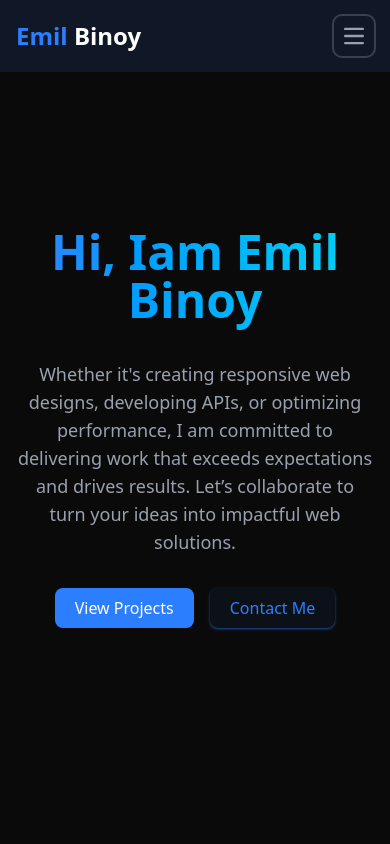
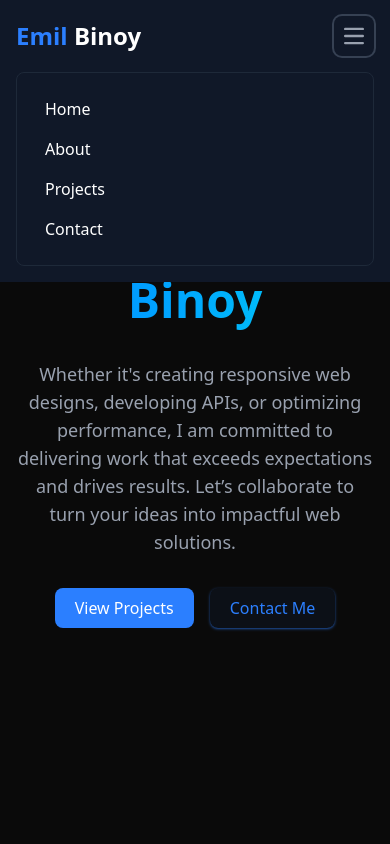
Before and after one commit to Emil-Binoy/Portfolio-using-React, a React (Vite) app: page / in a window 390 px wide. Both pictures are taken after a click on the button "Open main menu". Shown: the top 844 px of the page. Built offline with nearby package versions, Linux system fonts and the light colour scheme.

Commit message:
added toggle nav in mobile

```diff
--- a/src/components/Navbar.jsx
+++ b/src/components/Navbar.jsx
@@ -1,4 +1,12 @@
+import { useState } from "react";
+
 export const Navbar = () => {
+  const [isOpen, setIsOpen] = useState(false);
+
+  const toggleMenu = () =>{
+    setIsOpen(!isOpen);
+  }
+
   return (
     <nav className="z-50 fixed w-full top-0 left-0 bg-gray-900 border-gray-800">
       <div className="max-w-screen-xl flex flex-wrap items-center justify-between mx-auto p-4">
@@ -7,11 +15,9 @@ export const Navbar = () => {
           <span className="text-white"> Binoy</span>
         </a>
         <button
-          data-collapse-toggle="navbar-default"
+          onClick={toggleMenu}
           type="button"
           className="inline-flex items-center p-2 w-10 h-10 justify-center text-sm text-gray-400 rounded-lg md:hidden hover:bg-gray-800 focus:outline-none focus:ring-2 focus:ring-gray-700"
-          aria-controls="navbar-default"
-          aria-expanded="false"
         >
           <span className="sr-only">Open main menu</span>
           <svg
@@ -30,7 +36,7 @@ export const Navbar = () => {
             />
           </svg>
         </button>
-        <div className="hidden w-full md:block md:w-auto" id="navbar-default">
+        <div className={`${isOpen ? 'block' : 'hidden'} w-full md:block md:w-auto`}>
           <ul className="font-medium flex flex-col p-4 md:p-0 mt-4 border border-gray-800 rounded-lg bg-gray-900 md:flex-row md:space-x-8 rtl:space-x-reverse md:mt-0 md:border-0 md:bg-gray-900">
             <li>
               <a href="#home" className="block py-2 px-3 text-white rounded hover:bg-gray-700 md:hover:bg-transparent md:p-0 md:hover:text-blue-500">
```
